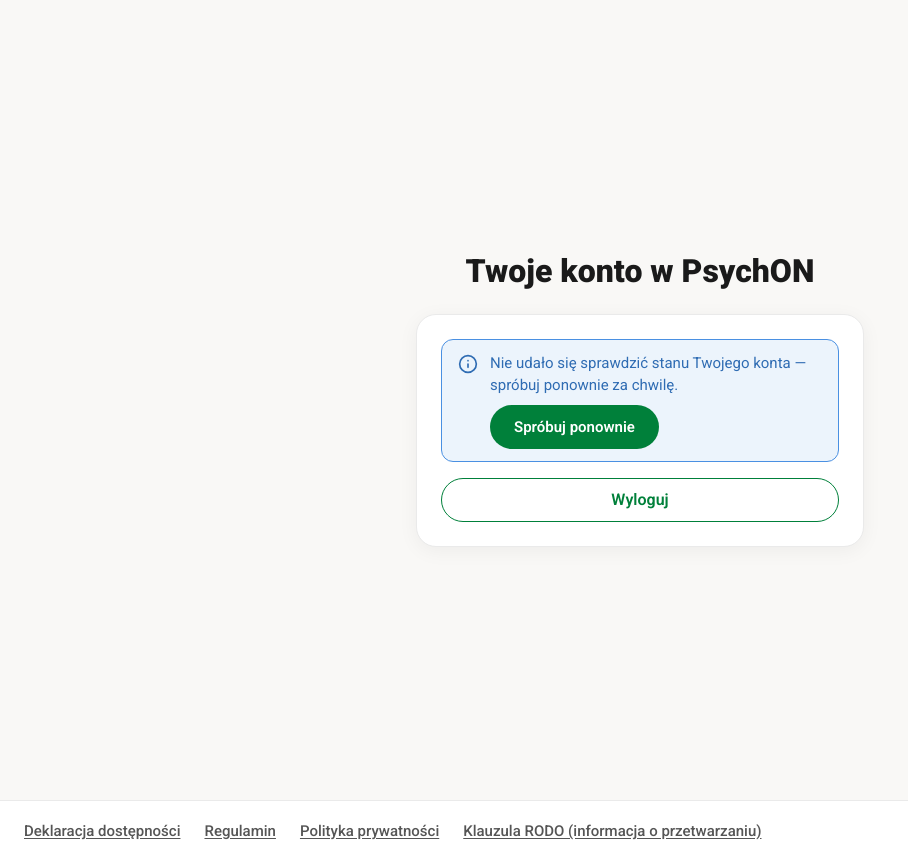
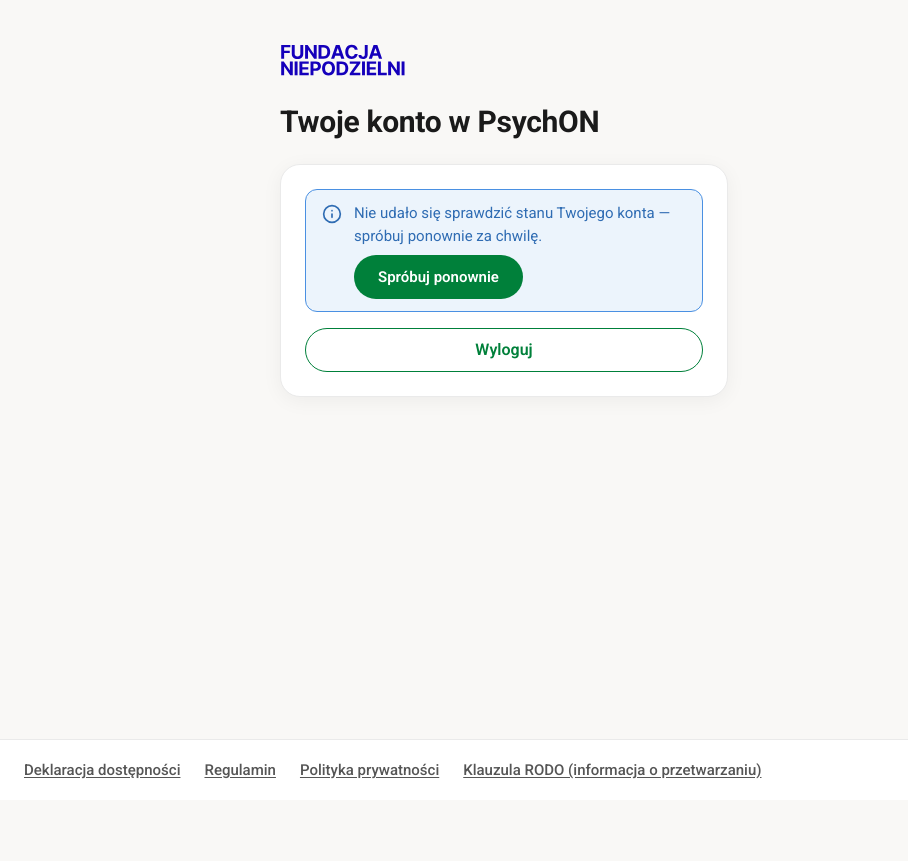
Before and after one commit to Fundacja-Niepodzielni/psychon, a Next.js app in the folder frontend/: page /logowanie/niepowiazane in a window 1280 px wide. Shown: the whole page, without its empty margins (0-908 px from the left). After the commit the page ends 800 px from the top, so only its background shows below. Built offline with nearby package versions, Linux system fonts and the light colour scheme; no server answers.

Commit message:
Przepina ekrany dostep-wygasl, logowanie/niepowiazane i konto na wspolny szablon publiczny
Trzy ekrany publiczne korzystaja teraz z PublicPageTemplate zamiast wlasnego
ukladu i wlasnego naglowka h1 — naglowek przechodzi w calosci do szablonu.

```diff
--- a/frontend/app/dostep-wygasl/page.tsx
+++ b/frontend/app/dostep-wygasl/page.tsx
@@ -1,6 +1,6 @@
 import type { Metadata } from "next";
 import Card from "@/components/ui/Card";
-import Logo from "@/components/ui/Logo";
+import PublicPageTemplate from "@/components/templates/PublicPageTemplate";
 
 export const metadata: Metadata = {
   title: "Dostęp wygasł — Niepodzielni",
@@ -8,15 +8,11 @@
 
 export default function AccessExpiredPage() {
   return (
-    <main id="tresc" className="flex min-h-screen flex-col items-center justify-center gap-6 bg-page p-6">
-      <Logo className="h-10 w-auto" />
+    <PublicPageTemplate naglowek={{ title: "Twój dostęp do platformy wygasł" }}>
       <Card className="w-full max-w-xl text-center">
         <p className="text-caption font-bold uppercase tracking-wide text-subtle">
           Konto nieaktywne
         </p>
-        <h1 className="mt-1 text-h3 font-bold text-ink">
-          Twój dostęp do platformy wygasł
-        </h1>
         <p className="mt-3 text-body text-muted">
           Sześciomiesięczny okres dostępu do programu dobiegł końca. Jeśli
           chcesz dokończyć program albo uważasz, że to pomyłka — napisz do nas,
@@ -32,6 +28,6 @@
           </a>
         </p>
       </Card>
-    </main>
+    </PublicPageTemplate>
   );
 }
--- a/frontend/app/konto/page.tsx
+++ b/frontend/app/konto/page.tsx
@@ -9,6 +9,7 @@
 import ErrorState from "@/components/molecules/ErrorState";
 import ForbiddenState from "@/components/molecules/ForbiddenState";
 import LoadingState from "@/components/molecules/LoadingState";
+import PublicPageTemplate from "@/components/templates/PublicPageTemplate";
 import { ApiError, endSession, fetchWhoAmI, type WhoAmI } from "@/lib/api";
 
 type Usterka =
@@ -90,12 +91,8 @@
   }
 
   return (
-    <main id="tresc" className="flex min-h-screen items-center justify-center bg-page p-6">
+    <PublicPageTemplate naglowek={{ title: "Twoje konto" }}>
       <div className="w-full max-w-md">
-        <div className="mb-6 text-center">
-          <h1 className="text-h2 font-black text-ink">Twoje konto</h1>
-        </div>
-
         <Card>
           {loading && <LoadingState label="Wczytywanie…" />}
 
@@ -142,6 +139,6 @@
           </Button>
         </Card>
       </div>
-    </main>
+    </PublicPageTemplate>
   );
 }
--- a/frontend/app/logowanie/niepowiazane/page.tsx
+++ b/frontend/app/logowanie/niepowiazane/page.tsx
@@ -5,6 +5,7 @@
 import Alert from "@/components/ui/Alert";
 import Button from "@/components/ui/Button";
 import Card from "@/components/ui/Card";
+import PublicPageTemplate from "@/components/templates/PublicPageTemplate";
 import {
   checkAccountBinding,
   endSession,
@@ -151,12 +152,8 @@
       : "Twoje konto w PsychON";
 
   return (
-    <main id="tresc" className="flex min-h-screen items-center justify-center bg-page p-6">
+    <PublicPageTemplate naglowek={{ title: naglowek }}>
       <div className="w-full max-w-md">
-        <div className="mb-6 text-center">
-          <h1 className="text-h2 font-black text-ink">{naglowek}</h1>
-        </div>
-
         <Card>
           <div className="flex flex-col gap-4">
             <div aria-live="polite" className="flex flex-col gap-4">
@@ -213,6 +210,6 @@
           </div>
         </Card>
       </div>
-    </main>
+    </PublicPageTemplate>
   );
 }
```
